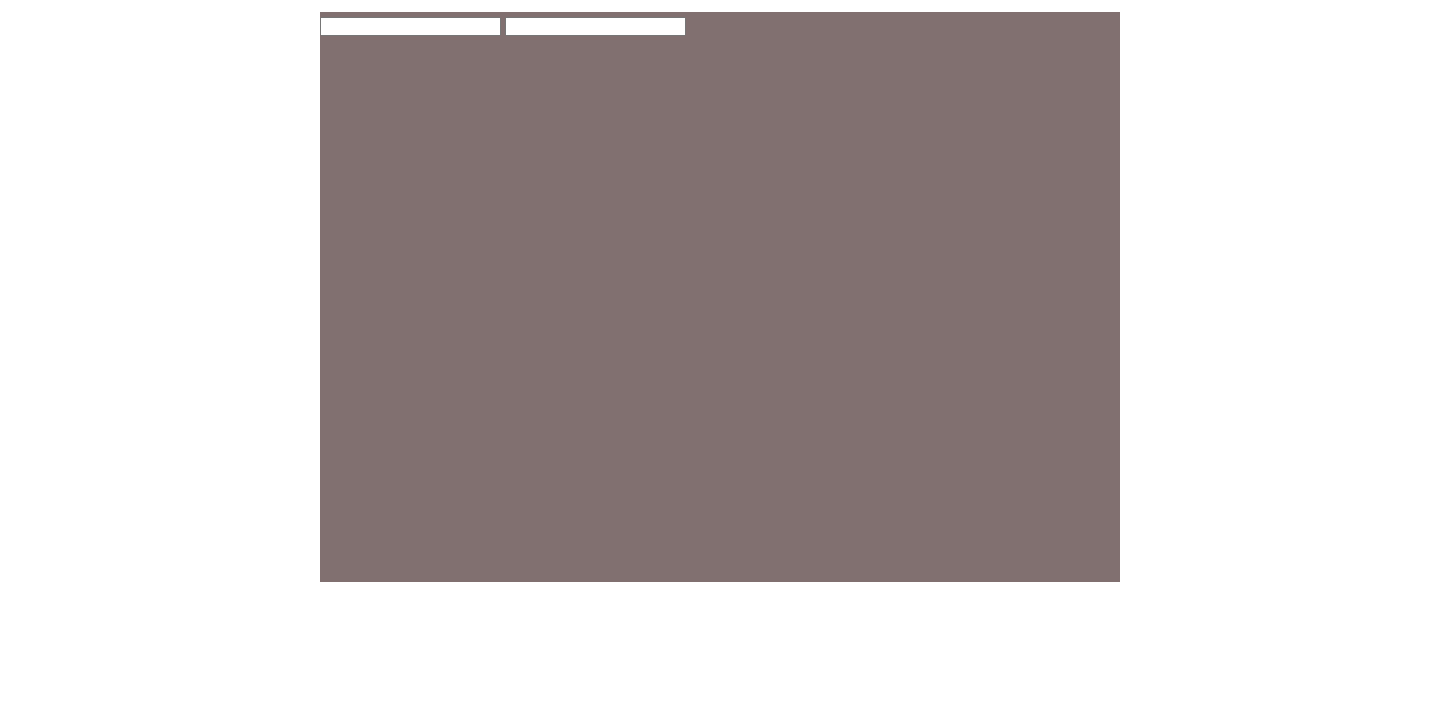
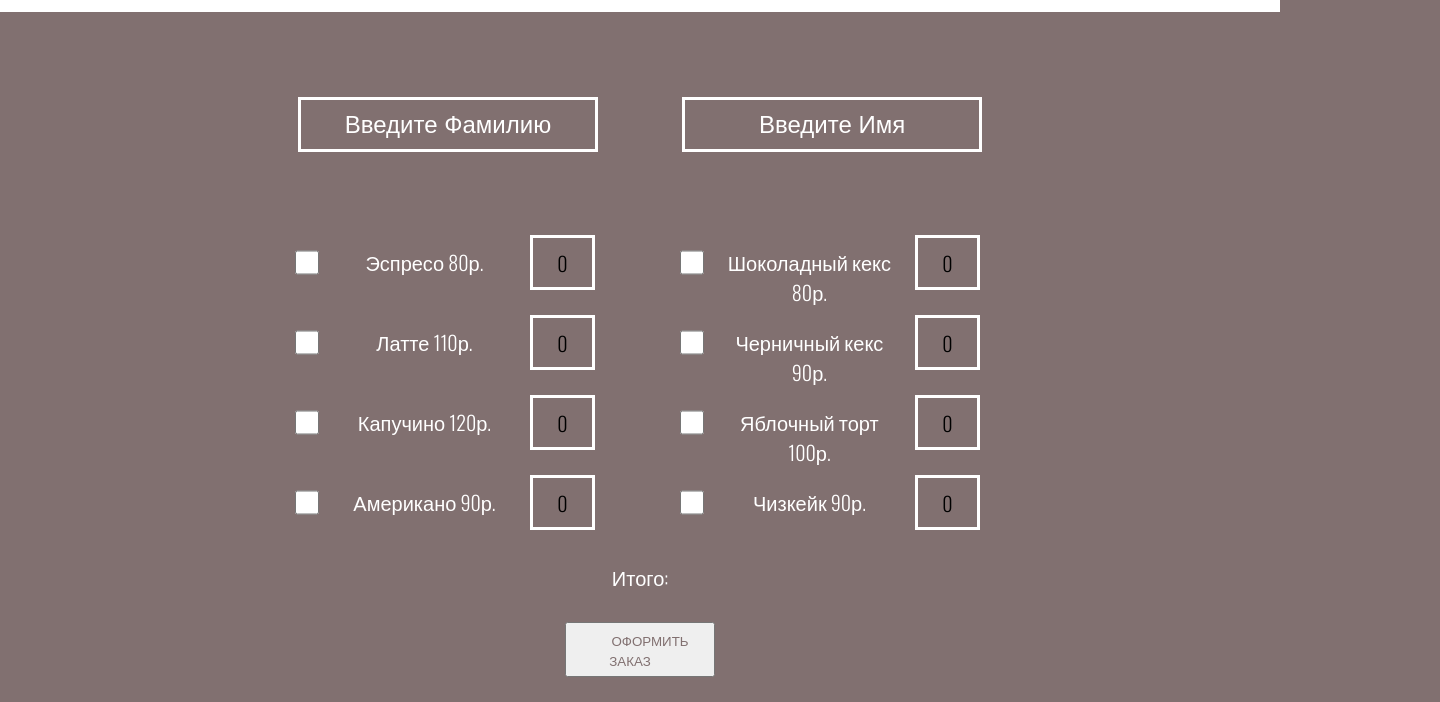
Before and after one commit to slukovkin/coffee_house, a plain HTML site: page index.html in a window 1280 px wide. Shown: the part 98-800 px from the top of the page, 1440 px wide, since content can reach past the window. Drawn offline with nearby package versions, Linux system fonts and the light colour scheme.

Commit message:
create project

```diff
--- a/css/style.css
+++ b/css/style.css
@@ -4,11 +4,14 @@
     box-sizing: border-box;
 }
 body {
-    width: 1440px;
+    /* width: 100%; */
     font-family: 'Oswald', sans-serif;
-    font-style: 16px;
+    font-size: 20px;
+    line-height: 30px;
+    font-weight: 300;
+    background-color: rgba(129, 112, 112, 1);
 }
-.container {
+.wrapper {
     width: 800px;
     height: 680px;
     margin: 0 auto;
@@ -18,10 +21,11 @@ body {
     display: flex;
     justify-content: center;
     align-items: center;
-    width: auto;
+    width: 100%;
     height: 110px;
     background-color: #fff;
 }
+
 .header-title {
     font-weight: 500;
     font-size: 36px;
@@ -29,3 +33,110 @@ body {
     text-align: center;
     text-transform: uppercase;
 }
+
+.wrapper-form {
+    display: flex;
+    position: relative;
+    justify-content: center;
+    align-items: center;
+}
+.wrapper-input {
+
+
+}
+.input-text {
+    margin: 85px 40px 85px 40px;
+    width: 300px;
+    height: 55px;
+    background: #817070;
+    border: 3px solid #FFFFFF;
+    font-size: 24px;
+    text-align: center;
+    color: #fff;
+}
+::placeholder {
+    text-align: center;
+    color: #FFFFFF;
+}
+.form-body {
+    display: flex;
+    position: absolute;
+    top: 200px;
+    left: 50px;
+}
+.row, .row1, .row2, .row3 {
+    display: flex;
+    position: absolute;
+    width: auto;
+    height: 100px;
+}
+.row1 {
+    top: 80px;
+}
+.row2 {
+    top: 160px;
+}
+.row3 {
+    top: 240px;
+}
+.body-row {
+    display: flex;
+    align-items: center;
+    width: 300px;
+    margin: 0 80px 0 5px;
+}
+.body-row-col {
+    display: flex;
+    width: 50px;
+    height: 55px;
+    background: #817070;
+    border: 3px solid #FFFFFF;
+}
+.row-col-text {
+    width: 400px;
+    padding: 0 20px;
+    height: 30px;
+    text-align: center;
+    color: #FFFFFF;
+}
+.row-col-val {
+    display: inline-block;
+    width: 130px;
+    height: 55px;
+    padding-top: 10px;
+    text-align: center;
+    background: #817070;
+    border: 3px solid #FFFFFF;
+}
+.form-result {
+    display: flex;
+    position: absolute;
+    width: auto;
+    height: 100px;
+    top: 550px;
+    text-align: center;
+    color: #FFFFFF;
+}
+.form-button {
+    display: flex;
+    position: absolute;
+    width: auto;
+    height: 30px;
+    top: 610px;
+
+}
+.form-button {
+    width: 250px;
+    height: 55px;
+    padding: 0 50px;
+}
+
+.button-text {
+    padding: 13px 20px;
+    font-family: 'Oswald', sans-serif;
+    font-style: normal;
+    font-weight: 500;
+    text-align: center;
+    text-transform: uppercase;
+    color: #817070;
+}
--- a/index.html
+++ b/index.html
@@ -1,5 +1,5 @@
 <!DOCTYPE html>
-<html lang="en">
+<html lang="ru">
 <head>
     <meta charset="UTF-8">
     <meta http-equiv="X-UA-Compatible" content="IE=edge">
@@ -21,21 +21,64 @@
                 <section>
                     <div class="wrapper-form">
                         <div class="wrapper-input">
-                        <input type="text">
-                        <input type="text">
+                            <input id="lastName" type="text" class="input-text" placeholder="Введите Фамилию" value="" onkeypress="noString(event)">
+                            <input id="userName" type="text" class="input-text" placeholder="Введите Имя" value="" onkeypress="noString(event)">
                         </div>
                         <div class="form-body">
+                            <div class="row">
+                                <div class="body-row">
+                                        <input type="checkbox" name="prod" id="product1" value="80" class="body-row-col"><span class="row-col-text">Эспресо 80р.</span>
+                                        <span class="row-col-val" name="count">0</span>
+                                </div>
+                                <div class="body-row">
+                                        <input type="checkbox" name="prod" id="product2" value="80" class="body-row-col"><span class="row-col-text">Шоколадный кекс 80р.</span>
+                                        <span class="row-col-val" name="count">0</span>
+                                </div>
+                            </div>
+                            <div class="row1">
+                                <div class="body-row">
+                                        <input type="checkbox" name="prod" id="product3" value="110" class="body-row-col"><span class="row-col-text">Латте 110р.</span>
+                                        <span class="row-col-val" name="count" >0</span>
+                                </div>
+                                <div class="body-row">
+                                        <input type="checkbox" name="prod" id="product4" value="90" class="body-row-col"><span class="row-col-text">Черничный кекс 90р.</span>
+                                        <span class="row-col-val" name="count">0</span>
+                                </div>
+                            </div>
+                            <div class="row2">
+                                <div class="body-row">
+                                        <input type="checkbox" name="prod" id="product5" value="120" class="body-row-col"><span class="row-col-text">Капучино 120р.</span>
+                                        <span class="row-col-val" name="count">0</span>
+                                </div>
+                                <div class="body-row">
+                                        <input type="checkbox" name="prod" id="product6" value="100" class="body-row-col"><span class="row-col-text">Яблочный торт 100р.</span>
+                                        <span class="row-col-val" name="count">0</span>
+                                </div>
+                            </div>
+                            <div class="row3">
+                                <div class="body-row">
+                                        <input type="checkbox" name="prod" id="product7" value="90" class="body-row-col"><span class="row-col-text">Американо 90р.</span>
+                                        <span class="row-col-val" name="count">0</span>
+                                </div>
+                                <div class="body-row">
+                                        <input type="checkbox" name="prod" id="product8" value="90" class="body-row-col"><span class="row-col-text">Чизкейк 90р.</span>
+                                        <span class="row-col-val" name="count">0</span>
+                                </div>
+                            </div>
 
                         </div>
                         <div class="form-result">
-
+                            <span class="result">Итого:</span>
                         </div>
                         <div class="form-button">
-
+                            <button id="btn">
+                                <span class="button-text">Оформить заказ</span>
+                            </button>
                         </div>
                     </div>
                 </section>
         </div>
     </div>
+    <script src="js/main.js"></script>
 </body>
 </html>
--- /dev/null
+++ b/js/main.js
@@ -0,0 +1,63 @@
+// selectedPriceValues.length !=0  - проверка на нулевой выбор из меню
+
+const result = document.querySelector('#btn');
+const lastName = document.querySelector('#lastName');
+const userName = document.querySelector('#userName');
+
+result.addEventListener('click', function(){
+    if(lastName.value !== '' && userName.value !== ''){
+        alert(`Заказчик: ${lastName.value} ${userName.value}\n${outSum.textContent}`);
+    } else {
+        alert('Заполните пожалуйста Имя и Фамилию')
+    }
+})
+
+function noString(event) {
+    if (`1234567890<>?:\/}{]["'~!.,-+=@#$%^*() `.indexOf(event.key) !== -1)
+      event.preventDefault();
+}
+
+
+lastName.addEventListener('blur', function(){
+    if(lastName.value !== ''){
+        // заглушка для следующего обработчика
+    } else {
+        if (lastName.value.includes('')) {
+            lastName.focus();
+        }
+    }
+})
+userName.addEventListener('blur', function(){
+    if(userName.value !== ''){
+        // заглушка для следующего обработчика
+    } else {
+        if (userName.value.includes('')) {
+            userName.focus();
+        }
+    }
+})
+
+outSum = document.querySelector(".result"); //получаем элемент с классом result
+checkButtons = document.querySelectorAll('[name="prod"]'); //получаем список всех checkbox элементов
+let selectedPriceValues = []; //массив для хранения выбранных checkbox
+/* let selectCheckProd = []; массив для хранения цены выбранных checkbox */
+
+checkButtons.forEach(element => {                   //для каждого элемента из списка элементов checkbox
+    element.addEventListener("change", function(){  //при изменении элемента
+        if(element.checked){                        //если checkbox-кнопка выбрана
+            selectedPriceValues.push(element.value);   //добавляем значение в массив выбранных
+        } else {                                         //иначе удаляем из массива выбранных
+            selectedPriceValues.splice(selectedPriceValues.indexOf(element.value),1)
+        }
+
+        if (selectedPriceValues.length !== 0) { //если массив не пустой
+            let sum = 0;
+                for(let i=0; i < selectedPriceValues.length; i++){
+                    sum += parseInt(selectedPriceValues[i]);
+                }
+            outSum.textContent = `Итого: ${sum} р.`; //записываем значения в outSum
+        } else {
+            outSum.textContent = 'Ничего не выбрано.'; //если не выбран товар записываем в outSum
+        }
+    });
+});
```
Lines whose indentation alone changed are shown as unchanged.
